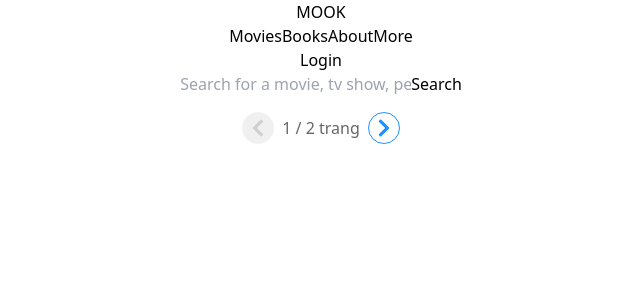
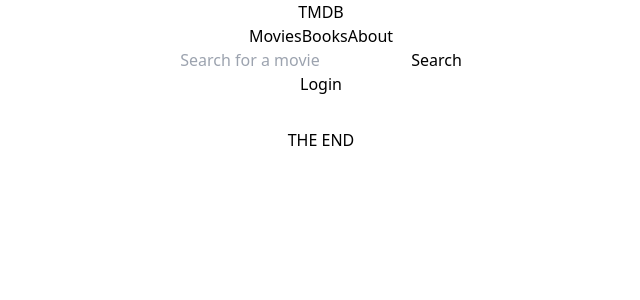
Before and after one commit to MaivMinh/frontend, a React (Vite) app: page /search in a window 1280 px wide. Shown: the top 300 px of the page, without its empty margins (319-959 px from the left). Built offline with nearby package versions, Linux system fonts and the light colour scheme.

Commit message:
fix: search bar

```diff
--- a/src/apis/movie.js
+++ b/src/apis/movie.js
@@ -1,5 +1,5 @@
 
-export async function queryMovies(query, page = 1, language = 'en-US', year = null, primary_release_year = null, region = null, adult = false, ) {
+export async function fetchMovies(query, page = 1, language = 'en-US', year = null, primary_release_year = null, region = null, adult = false, ) {
 
     if (!query) {
         return null;
--- a/src/components/Header.jsx
+++ b/src/components/Header.jsx
@@ -1,38 +1,35 @@
 import React from "react";
 import { useAppContext } from "../AppContext";
+import SearchBar from "./SearchBar";
 
 const Header = () => {
     const { isAuthenticated } = useAppContext();
     return (
         <header className="bg-blue-900 text-white">
         <div className="max-w-7xl mx-auto flex items-center justify-between px-4 py-4">
-            {/* TMDB Logo */}
-            <div className="text-2xl font-bold flex items-center">
-                <a href="/" className="text-cyan-400">MOOK</a>
+            <div className="flex items-center gap-14">
+                <a href="/" className="text-2xl font-bold flex items-center text-cyan-400 ">TMDB</a>
+                <nav className="hidden md:flex space-x-6">
+                    <a href="#" className="hover:text-cyan-400 font-bold">
+                        Movies
+                    </a>
+                    <a href="#" className="hover:text-cyan-400 font-bold">
+                        Books
+                    </a>
+                    <a href="#" className="hover:text-cyan-400 font-bold">
+                        About
+                    </a>
+                </nav>
             </div>
 
-            {/* Navigation */}
-            <nav className="hidden md:flex space-x-6">
-            <a href="#" className="hover:text-cyan-400">
-                Movies
-            </a>
-            <a href="#" className="hover:text-cyan-400">
-                Books
-            </a>
-            <a href="#" className="hover:text-cyan-400">
-                About
-            </a>
-            <a href="#" className="hover:text-cyan-400">
-                More
-            </a>
-            </nav>
+            <SearchBar />
 
             {/* Language Selector and Login */}
             <div className="flex items-center space-x-4">
 
             {isAuthenticated ? (
-                <button className="hover:text-cyan-400">Profile</button>
-            ) : <button className="hover:text-cyan-400">Login</button>}
+                <button className="hover:text-cyan-400 font-bold">Profile</button>
+            ) : <a href="/login" className="hover:text-cyan-400 font-bold">Login </a>}
             </div>
         </div>
         </header>
--- a/src/components/MovieCard.jsx
+++ b/src/components/MovieCard.jsx
@@ -4,7 +4,12 @@ const MovieCard = ({ movie }) => {
   return (
     <div style={styles.card}>
       <div style={styles.posterWrapper}>
-        <img src={movie.poster} alt={movie.title} style={styles.poster} />
+        { movie.poster?
+          <img src={movie.poster} style={styles.poster} /> :
+          <div style={{...styles.poster, backgroundColor: '#f5f5f5', display: 'flex', justifyContent: 'center', alignItems: 'center'}}>
+            <span style={{color: '#999'}}>No Poster</span>
+          </div>
+        }
       </div>
       <div style={styles.details}>
         <h3 style={styles.title}>{movie.title}</h3>
@@ -27,8 +32,7 @@ const styles = {
   },
   posterWrapper: {
     position: 'relative',
-    width: '100%',
-    height: '330px',
+    height: '20rem',
     overflow: 'hidden',
   },
   poster: {
@@ -42,11 +46,14 @@ const styles = {
     textAlign: 'center',
   },
   title: {
-    fontSize: '18px',
+    fontSize: '1rem',
     margin: '5px 0',
+    overflow: 'hidden',
+    textOverflow: 'ellipsis',
+    whiteSpace: 'nowrap',
   },
   year: {
-    fontSize: '14px',
+    fontSize: '0.8rem',
     color: '#555',
   },
 };
--- a/src/components/Pagination.jsx
+++ /dev/null
@@ -1,38 +0,0 @@
-import React from 'react';
-import styles from '../styles/pagination.module.css';
-import { FaChevronLeft, FaChevronRight } from 'react-icons/fa';
-
-const Pagination = ({ currentPage = 1, totalPages = 0, pageChangeCallback = ()=>{} }) => {
-
-    if (totalPages <= 1) {
-        return null;
-    }
-
-    return (
-        <div className={styles.pagination}>
-            <button
-                className={styles.paginationBtn}
-                disabled={currentPage === 1}
-                onClick={() => pageChangeCallback(currentPage - 1)}
-            >
-                <FaChevronLeft size={20} />
-            </button>
-            <div className='mx-1'></div>
-            <span className={styles.paginationInfo}>
-                {currentPage} / {totalPages} trang
-            </span>
-
-            <div className='mx-1'></div>
-            <button
-                className={styles.paginationBtn}
-                disabled={currentPage === totalPages}
-                onClick={() => pageChangeCallback(currentPage + 1)}
-            >
-
-                <FaChevronRight size={20} />
-            </button>
-        </div>
-    );
-};
-
-export default Pagination;
--- a/src/components/SearchBar.jsx
+++ b/src/components/SearchBar.jsx
@@ -1,25 +1,34 @@
 import React from "react";
+import { useNavigate } from "react-router-dom";
 
-const SearchBar = ({input = "", search}) => {
+const SearchBar = ({input = "", search = useNavigate()}) => {
 
     const handleClick = () => {
         const searchInput = document.getElementById("search-input");
         if (!searchInput.value) return;
-        search(searchInput.value);
+        //replace " " with "+"
+        const query = searchInput.value.replace(/ /g, "+");
+
+        search(`/search?query=${query}`);
     }
 
 
     return (
-        <div className=" py-2 text-center text-white">
-            <div className="max-w-lg mx-auto flex">
+        <div className="text-center w-1/3 flex bg-white rounded-full ">
+            <div className="w-full flex">
                 <input
                     id="search-input"
                     type="text"
                     defaultValue={input}
-                    placeholder="Search for a movie, tv show, person..."
-                    className="flex-grow px-4 py-2 rounded-l-md text-black border-black border-r-0 border-2"
+                    placeholder="Search for a movie"
+                    className=" px-6 py-2 rounded-full w-5/6 focus:outline-none text-black "
+                    onKeyDown={(event) => {
+                        if (event.key === "Enter") {
+                            handleClick();
+                        }
+                    }}
                 />
-                <button onClick={handleClick} className="bg-cyan-400 text-white px-6 py-2 rounded-r-md hover:text-black transition-all">
+                <button onClick={handleClick} className=" text-white px-6 py-2 bg-gradient-to-r from-emerald-400 to-cyan-400  rounded-full hover:text-black transition-all">
                     Search
                 </button>
             </div>
--- a/src/pages/Home.jsx
+++ b/src/pages/Home.jsx
@@ -47,13 +47,9 @@ function Home() {
       });
   };
 
-  const search = (query) => {
-    navigate(`/search?query=${query}`);
-  };
 
   return (
     <>
-      <SearchBar search={search}/>
       <Main />
       <TrendingRow rowID="1" title="Trending" request={requests.Trending} />
       <Row rowID="2" title="Now Playing" request={requests.NowPlaying} />
--- a/src/pages/Search.jsx
+++ b/src/pages/Search.jsx
@@ -1,9 +1,10 @@
 import React from 'react';
 import { useLocation } from 'react-router-dom';
-import Pagination from '../components/Pagination';
 import SearchBar from '../components/SearchBar';
 import MovieCard from '../components/MovieCard';
-import { queryMovies } from '../apis/movie';
+import { fetchMovies } from '../apis/movie';
+import { useEffect } from 'react';
+
 const useQuery = () => {
     return new URLSearchParams(useLocation().search);
 };
@@ -12,32 +13,75 @@ const useQuery = () => {
 const SearchPage = () => {
     const query = useQuery();
     const searchTerm = query.get('query');
-    const search = (query) => {
-        navigate(`/search?query=${query}`);
-      };
+    const [totalPages, setTotalPages] = React.useState(0);
+    const [movies, setMovies] = React.useState([]);
+    const [isLoading, setIsLoading] = React.useState(true);
+    const [page, setPage] = React.useState(1);
+    const [endOfResults, setEndOfResults] = React.useState(false);
 
-    const [movies, setMovies] = React.useState([]);
-    const [loading, setLoading] = React.useState(true);
+    useEffect(() => {
+        console.log("search term changed: ", searchTerm);
+        setIsLoading(true);
+        fetchMovies(searchTerm).then((data) => {
+            setMovies(data?.results || []);
+            setTotalPages(data?.total_pages || 0);
+            setPage(data?.page || 1);
+            setIsLoading(false);
 
-    React.useEffect(() => {
-        queryMovies(searchTerm).then((data) => {
-            setMovies(data?.results || []);
-            setLoading(false);
         });
     }
     , [searchTerm]);
 
+    useEffect(() => {
+        console.log("page changed: ", page);
+        if (page === 1) return;
+        if (page > totalPages) {
+            setEndOfResults(true);
+            return;
+        }
+        setIsLoading(true);
+        fetchMovies(searchTerm, page).then((data) => {
+            const newMovies = data?.results || [];
+            setMovies(prevMovies => [...prevMovies, ...newMovies]);
+            setIsLoading(false);
+        })
+
+    }
+    , [page]);
+
+    useEffect(() => {
+        let debounceTimeout;
+        const handleScroll = () => {
+          clearTimeout(debounceTimeout);
+          debounceTimeout = setTimeout(() => {
+            const scrollTop = window.scrollY;
+            const windowHeight = window.innerHeight;
+            const documentHeight = document.documentElement.scrollHeight;
+
+            if (scrollTop + windowHeight >= documentHeight - 100 && !isLoading) {
+              setPage(prevPage => prevPage + 1);
+            }
+          }, 200);  // adjust the delay as needed
+        };
+
+        if (!isLoading) {
+            document.addEventListener('scroll', handleScroll);
+        }
+
+        // Cleanup function to remove the event listener
+        return () => {
+            document.removeEventListener('scroll', handleScroll);
+        };
+    }, [isLoading]);
+
     return (
-        <div>
-            <SearchBar input={searchTerm} search={search}/>
-
+        <div >
             <div style={containerStyles}>
                 {movies.map((movie) => (
                     <MovieCard key={movie.id} movie={movie} />
                 ))}
             </div>
-
-            <Pagination currentPage={1} totalPages={2} />
+            {endOfResults ? <p className="text-center font-bold text-black py-4">THE END</p> : <p className="text-center font-bold text-black py-4">LOADING</p>}
         </div>
     );
 };
@@ -49,8 +93,9 @@ const containerStyles = {
     paddingLeft: '16px', // Left padding
     justifyContent: 'flex-start', // Center items horizontally
     maxWidth: '1200px', // Optional: Limit the maximum width of the container
-    margin: '0 auto', // Center the container itself in the page
+    margin: '1rem auto', // Center the container itself in the page
 };
 
 
+
 export default SearchPage;
--- a/src/styles/pagination.module.css
+++ /dev/null
@@ -1,35 +0,0 @@
-/* *.module.css files is available only for component that imported them */
-
-.pagination {
-    display: flex;
-    justify-content: center;
-    align-items: center;
-    margin-top: 16px;
-  }
-
-.paginationBtn {
-    border: 1px solid dodgerblue !important;
-    background-color: white;
-    color: dodgerblue !important;
-    cursor: pointer;
-    border-radius: 50% !important;
-    width: 32px;
-    height: 32px;
-    display: flex;
-    justify-content: center;
-    align-items: center;
-    margin: 0 8px;
-    outline: none;
-}
-
-.paginationBtn:disabled {
-    border: 1px solid #f0f0f0 !important;
-    background-color: #f0f0f0 !important;
-    color: #d0d0d0 !important;
-    cursor: not-allowed ;
-}
-
-.paginationInfo {
-    font-size: 16px;
-    color: #666;
-}
```
